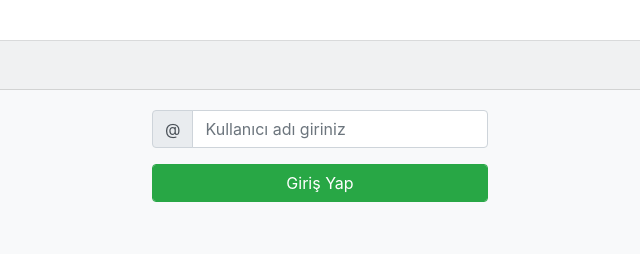
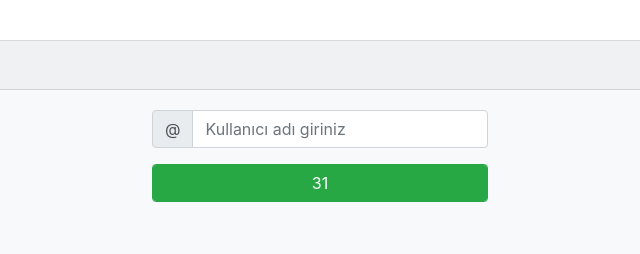
Before and after one commit to odayaozel/scof, a plain HTML site: page index.html in a window 1280 px wide. Shown: the top 254 px of the page, 320-960 px from the left. Drawn offline with nearby package versions, Linux system fonts and the light colour scheme.

Commit message:
Update index.html

```diff
--- a/index.html
+++ b/index.html
@@ -18,11 +18,11 @@
 <body>
     <div class="row" style="margin-top:40px;">
         <div class="container">
-            <div class="card bg-light" style="height:1000%;">
+            <div class="card bg-light" style="height:400%;">
                 <div class="card-header">
                     by Scofield
                 </div>
-                <div class="card-body" style="max-height: 1000%;overflow-y: auto;">
+                <div class="card-body" style="max-height: 400%;overflow-y: auto;">
                     <!-- Giriş ekranı tasarımı başlangıcı -->
                     <div id="girisEkrani" >
                         <div class="row">
@@ -34,7 +34,7 @@
                                     <input type="text" class="form-control" placeholder="Kullanıcı adı giriniz"
                                         aria-label="Kullanıcı adı giriniz" aria-describedby="kullanici_adi" id="kadi">
                                 </div>
-                                <button type="button" onclick="uyeKaydet();" class="form-control btn btn-success">Giriş Yap</button>
+                                <button type="button" onclick="uyeKaydet();" class="form-control btn btn-success">31</button>
                             </div>
                         </div>
                     </div>
```
